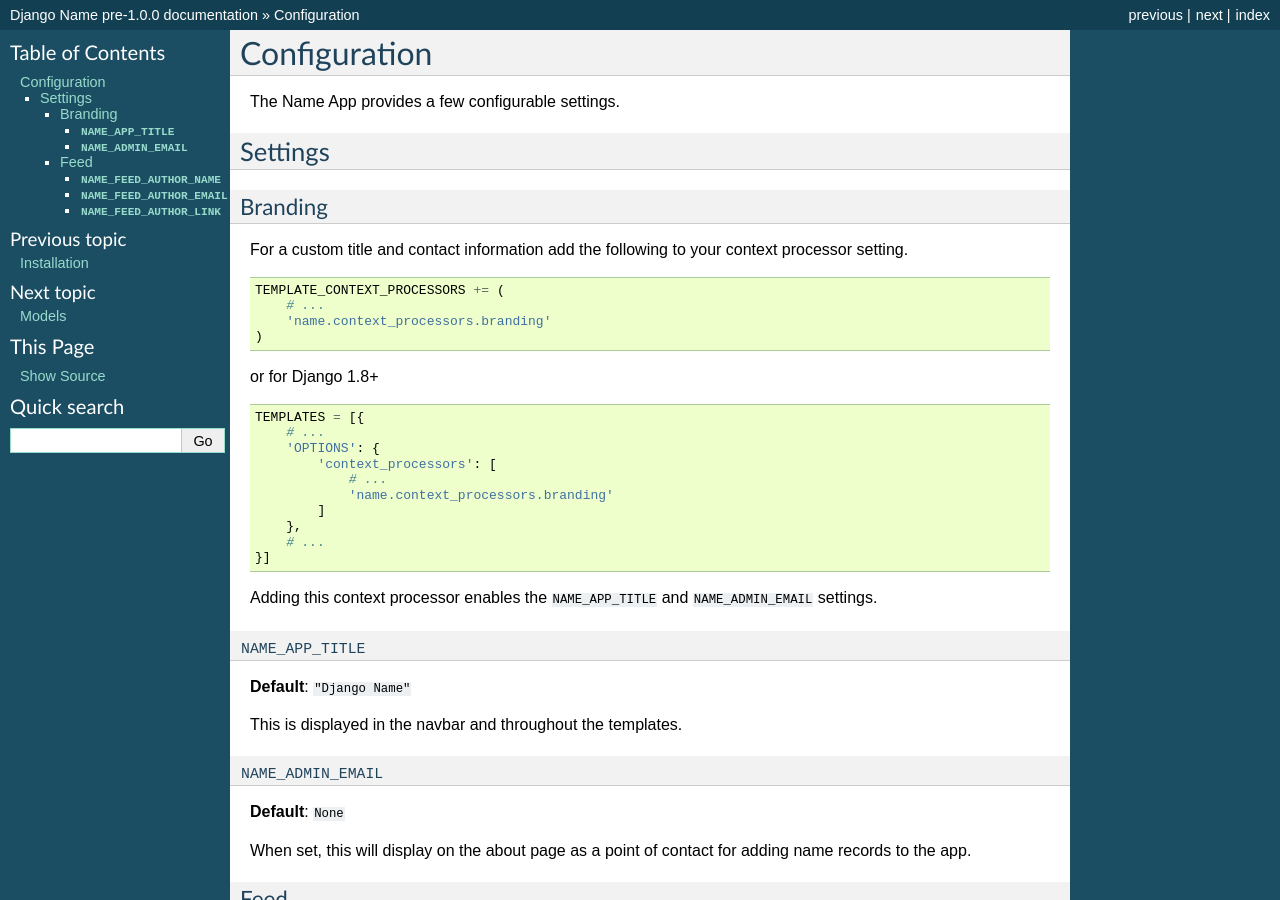
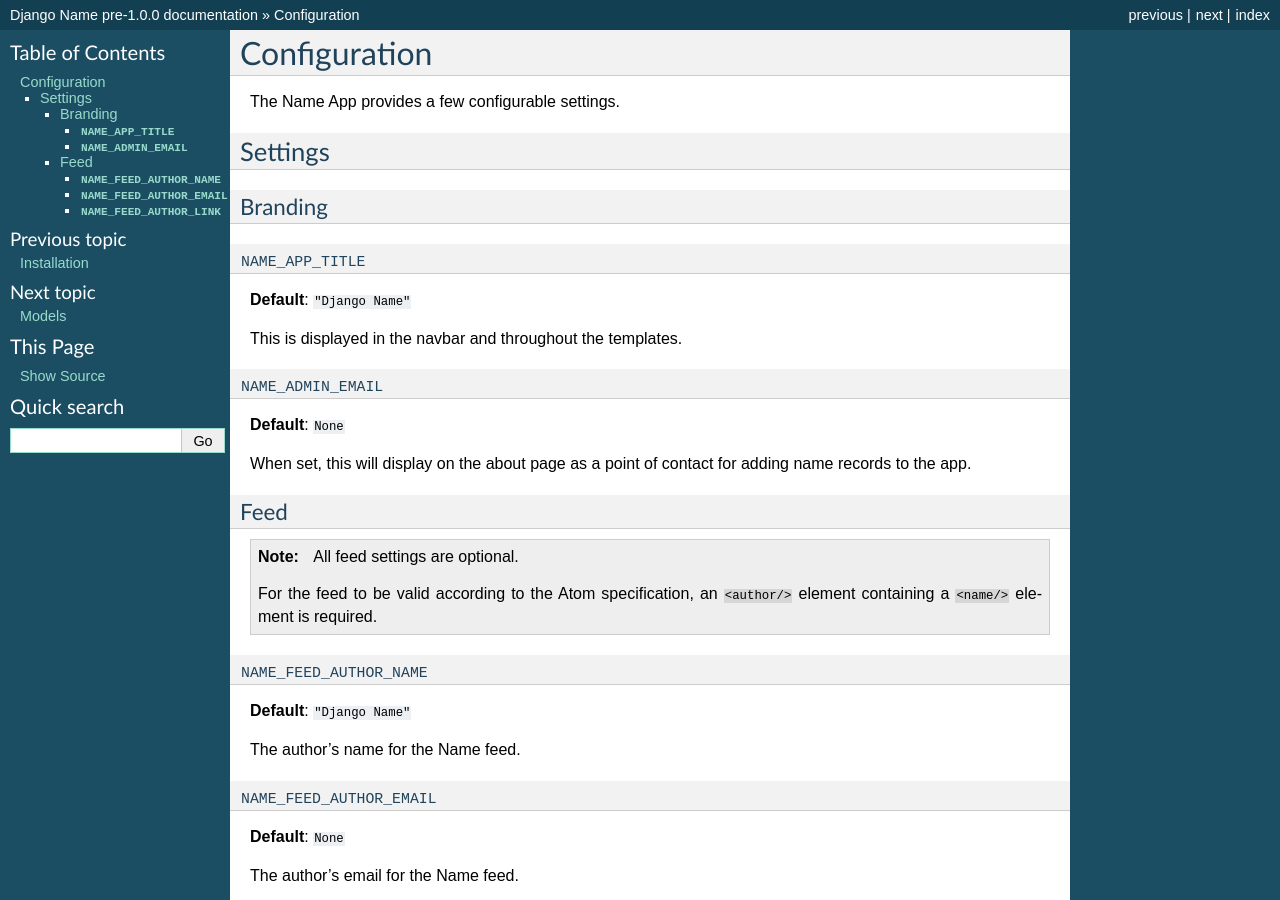
Before and after one commit to unt-libraries/django-name, a Sphinx documentation site: the page built from docs/configuration.rst, in a window 1280 px wide and 900 px high. Built offline with Sphinx 7.4.7, drawn with Linux system fonts in a browser that asks for light colours.

Commit message:
Update the documentation now that the context_processors have been consolidated.

```diff
--- a/docs/configuration.rst
+++ b/docs/configuration.rst
@@ -7,30 +7,10 @@
 Settings
 ========
 
+.. _configuration-branding:
+
 Branding
 --------
-
-For a custom title and contact information add the following to your context processor setting. ::
-
-    TEMPLATE_CONTEXT_PROCESSORS += (
-        # ...
-        'name.context_processors.branding'
-    )
-
-or for Django 1.8+ ::
-
-    TEMPLATES = [{
-        # ...
-        'OPTIONS': {
-            'context_processors': [
-                # ...
-                'name.context_processors.branding'
-            ]
-        },
-        # ...
-    }]
-
-Adding this context processor enables the ``NAME_APP_TITLE`` and ``NAME_ADMIN_EMAIL`` settings.
 
 ``NAME_APP_TITLE``
 ..................
--- a/docs/installation.rst
+++ b/docs/installation.rst
@@ -58,7 +58,7 @@
 
 
 .. note:: The ``request`` context processor is required by the Name app. The built-in templates require access to request parameters.
-    The ``name_types`` processors enables the filter component of the search action.
+    The ``name`` processor enables the filter component of the search action as well as some optional branding (see :ref:`configuration-branding`).
 
 
 4. Include the URLS ::
```
Also changed, not shown: other parts of docs/installation.rst (+2 -2 lines).
